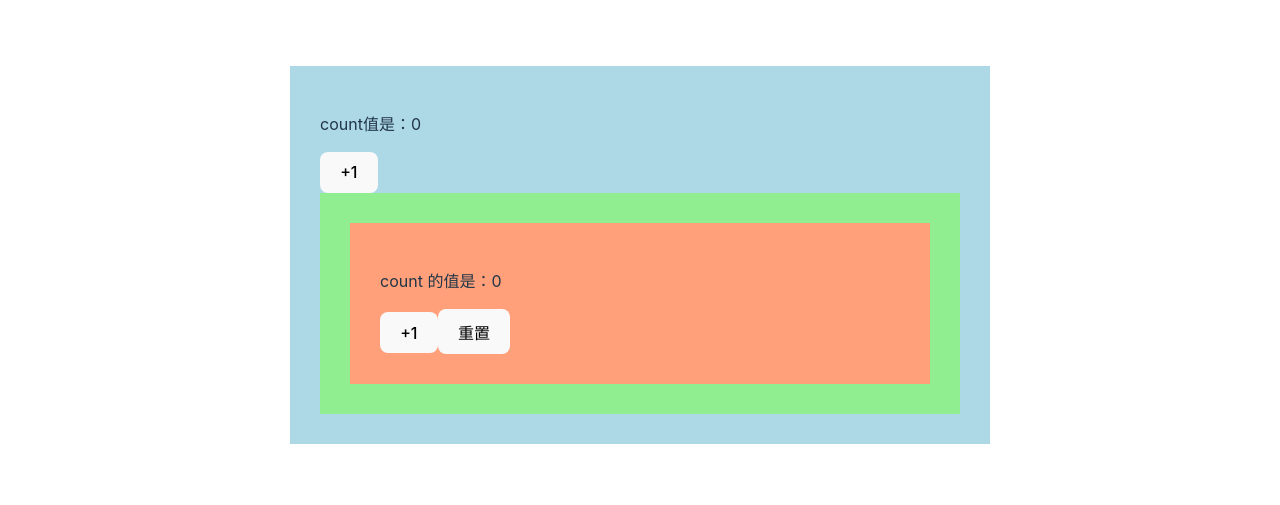
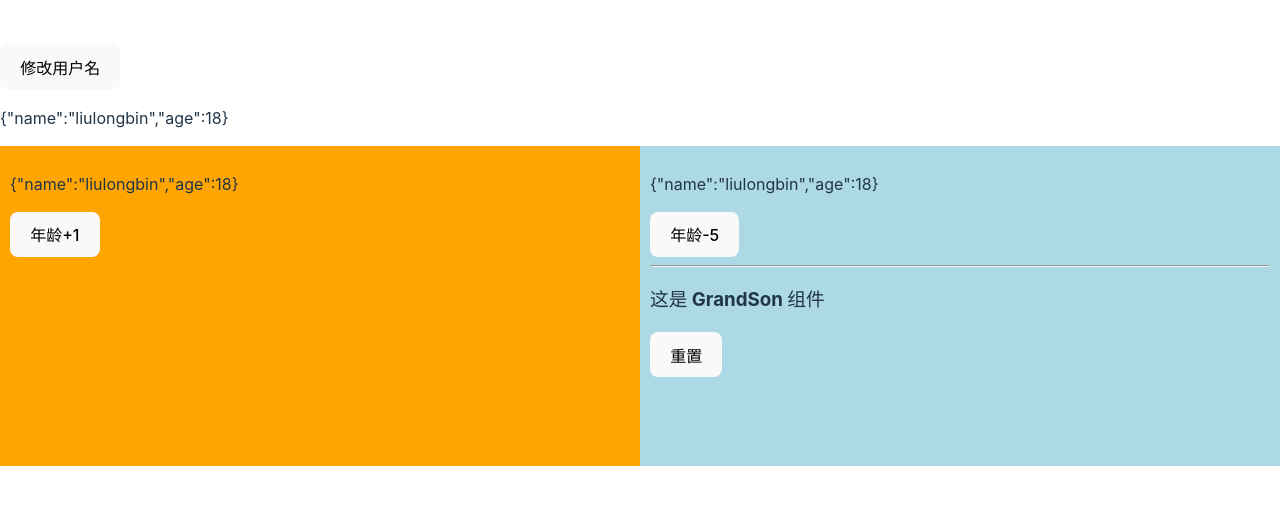
Before and after one commit to jiansun-max/react_hooks, a React (Vite) app: page / in a window 1280 px wide. Shown: the part 145-650 px from the top of the page. Built offline with nearby package versions, Linux system fonts and the light colour scheme.

Commit message:
基于Context改造useReducer案例

```diff
--- a/src/App.tsx
+++ b/src/App.tsx
@@ -1,12 +1,12 @@
 import React from 'react'
-import { AppContextWrapper, LevelA } from '@/components/use_context/01.base.tsx'
+import { UserInfoContextWrapper, Father } from '@/components/use_context/02.reducer.tsx'
 
 // React.FC<T> 表示这是一个函数式的 react 组件
 const App: React.FC = () => {
   return (
-    <AppContextWrapper>
-      <LevelA />
-    </AppContextWrapper>
+    <UserInfoContextWrapper>
+      <Father />
+    </UserInfoContextWrapper>
   )
 }
 
--- /dev/null
+++ b/src/components/use_context/02.reducer.tsx
@@ -0,0 +1,107 @@
+import React, { useContext } from 'react'
+import { useImmerReducer } from 'use-immer'
+
+type UserType = typeof defaultState
+type ActionType = { type: 'UPDATE_NAME'; payload: string } | { type: 'INCREMENT'; payload: number } | { type: 'DECREMENT'; payload: number } | { type: 'RESET' }
+type ContextType = { user: UserType; dispatch: React.Dispatch<ActionType> }
+
+// 初始状态
+const defaultState = { name: 'liulongbin', age: 0 }
+
+// 在 reducer 函数的形参中：
+// 第一个参数，永远都是上一次的旧状态
+const reducer = (prevState: UserType, action: ActionType) => {
+  console.log('触发了 reducer 的执行')
+  console.log(action)
+
+  switch (action.type) {
+    case 'UPDATE_NAME':
+      prevState.name = action.payload
+      break
+    case 'INCREMENT':
+      prevState.age += action.payload
+      break
+    case 'DECREMENT':
+      prevState.age -= action.payload
+      break
+    case 'RESET':
+      return initAction(defaultState)
+    default:
+      return prevState
+  }
+}
+
+// 形参：是初始状态
+// 返回值：处理好的初始状态
+const initAction = (initState: UserType) => {
+  return { ...initState, age: Math.round(Math.abs(initState.age)) || 18 }
+}
+
+// 1. 创建 Context 对象
+const UserInfoContext = React.createContext<ContextType>({} as ContextType)
+
+// 2. 创建 Wrapper 组件
+export const UserInfoContextWrapper: React.FC<React.PropsWithChildren> = ({ children }) => {
+  const [state, dispatch] = useImmerReducer(reducer, defaultState, initAction)
+  return <UserInfoContext.Provider value={{ user: state, dispatch }}>{children}</UserInfoContext.Provider>
+}
+
+export const Father: React.FC = () => {
+  const { user: state, dispatch } = useContext(UserInfoContext)
+
+  const changeUserName = () => {
+    dispatch({ type: 'UPDATE_NAME', payload: '刘龙彬' })
+  }
+
+  return (
+    <div>
+      <button onClick={changeUserName}>修改用户名</button>
+      <p>{JSON.stringify(state)}</p>
+      <div className="father">
+        <Son1 />
+        <Son2 />
+      </div>
+    </div>
+  )
+}
+
+const Son1: React.FC = () => {
+  const { user, dispatch } = useContext(UserInfoContext)
+
+  const add = () => dispatch({ type: 'INCREMENT', payload: 1 })
+
+  return (
+    <div className="son1">
+      <p>{JSON.stringify(user)}</p>
+      <button onClick={add}>年龄+1</button>
+    </div>
+  )
+}
+
+const Son2: React.FC = () => {
+  const { user, dispatch } = useContext(UserInfoContext)
+
+  const sub = () => dispatch({ type: 'DECREMENT', payload: 5 })
+
+  return (
+    <div className="son2">
+      <p>{JSON.stringify(user)}</p>
+      <button onClick={sub}>年龄-5</button>
+      <hr />
+      <GrandSon />
+    </div>
+  )
+}
+
+const GrandSon: React.FC = () => {
+  const { dispatch } = useContext(UserInfoContext)
+
+  const reset = () => dispatch({ type: 'RESET' })
+
+  return (
+    <>
+      <h3>这是 GrandSon 组件</h3>
+      <button onClick={reset}>重置</button>
+    </>
+  )
+}
```
